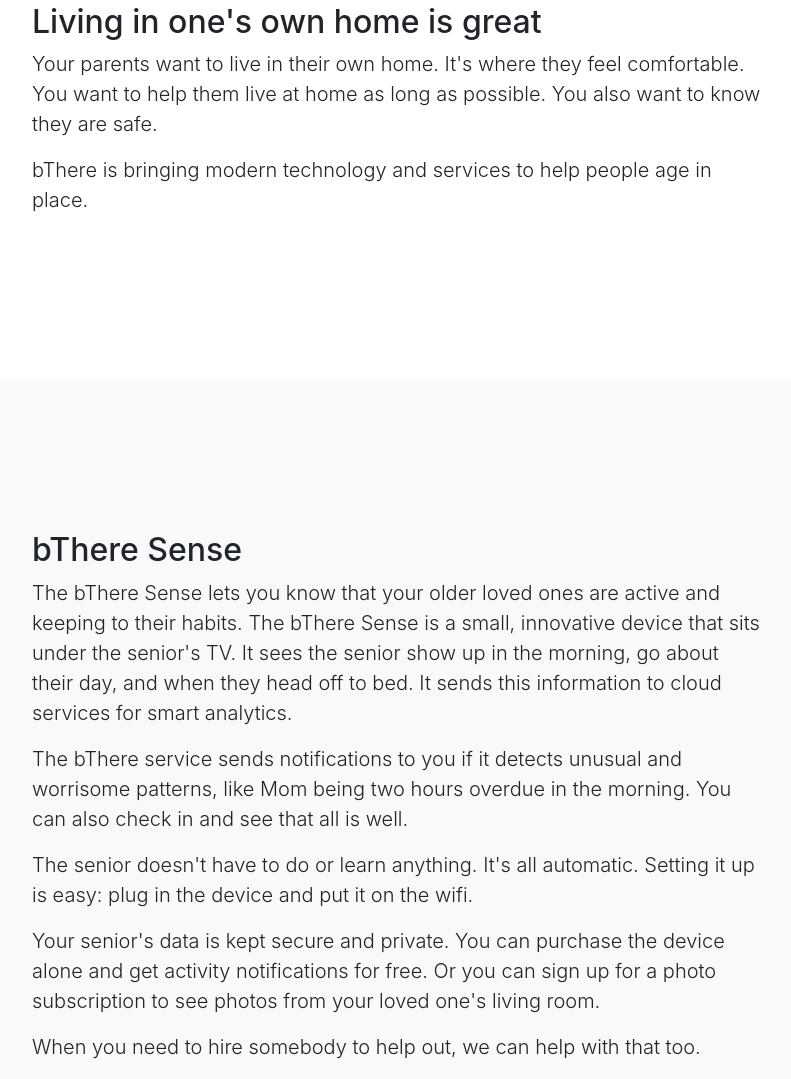
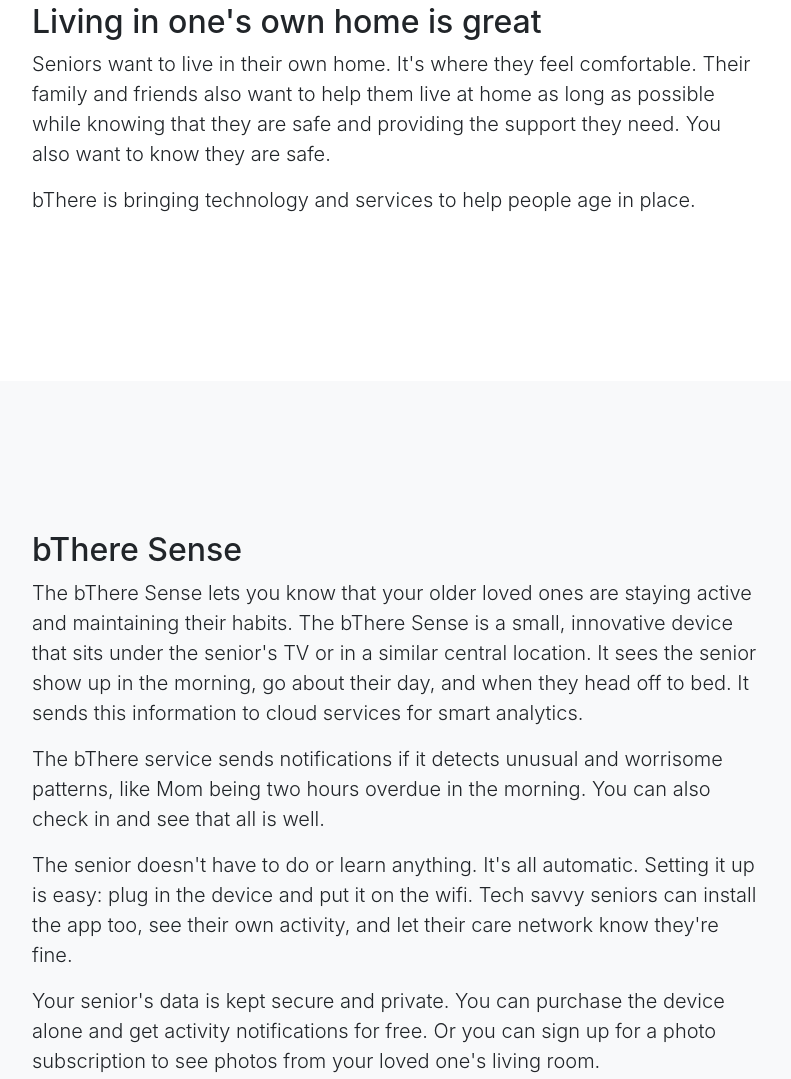
Before and after one commit to stuart-marshall-bthere/bthere-tech-website, a website with bundled scripts: page index.html in a window 1280 px wide. Shown: the part 505-1584 px from the top of the page, without its empty margins (243-1034 px from the left). Built offline with nearby package versions, Linux system fonts and the light colour scheme.

Commit message:
Twiddling with copy

```diff
--- a/index.html
+++ b/index.html
@@ -46,7 +46,7 @@
   <header class="bg-info text-white">
     <div class="container text-center">
       <h1>bThere.tech</h1>
-      <p class="lead">Helping seniors live in their own homes</p>
+      <p class="lead">Empowering seniors live in their own homes</p>
     </div>
   </header>
 
@@ -56,10 +56,12 @@
         <div class="col-lg-8 mx-auto">
           <h2>Living in one's own home is great</h2>
           <p class="lead">
-            Your parents want to live in their own home. It's where they feel comfortable. You want to help them live at home as long as possible. You also want to know they are safe.
-          </p>
+            Seniors want to live in their own home.
+            It's where they feel comfortable.
+            Their family and friends also want to help them live at home as long as possible while knowing that they are safe and providing the support they need.
+            You also want to know they are safe.
           <p class="lead">
-            bThere is bringing modern technology and services to help people age in place.
+            bThere is bringing technology and services to help people age in place.
           </p>
         </div>
       </div>
@@ -71,16 +73,17 @@
       <div class="row">
         <div class="col-lg-8 mx-auto">
           <h2>bThere Sense</h2>
-          <p class="lead">The bThere Sense lets you know that your older loved ones are active and keeping to their habits.
-            The bThere Sense is a small, innovative device that sits under the senior's TV.
+          <p class="lead">The bThere Sense lets you know that your older loved ones are staying active and maintaining their habits.
+            The bThere Sense is a small, innovative device that sits under the senior's TV or in a similar central location.
             It sees the senior show up in the morning, go about their day, and when they head off to bed.
             It sends this information to cloud services for smart analytics.
             </p><p class="lead">
-            The bThere service sends notifications to you if
-            it detects unusual and worrisome patterns, like Mom being two hours overdue in the morning.
+            The bThere service sends notifications if it detects unusual and worrisome patterns,
+            like Mom being two hours overdue in the morning.
             You can also check in and see that all is well.
             </p><p class="lead">
             The senior doesn't have to do or learn anything. It's all automatic. Setting it up is easy: plug in the device and put it on the wifi.
+            Tech savvy seniors can install the app too, see their own activity, and let their care network know they're fine.
             </p><p class="lead">
             Your senior's data is kept secure and private.
             You can purchase the device alone and get activity notifications for free. Or you can sign up for a photo subscription
```
